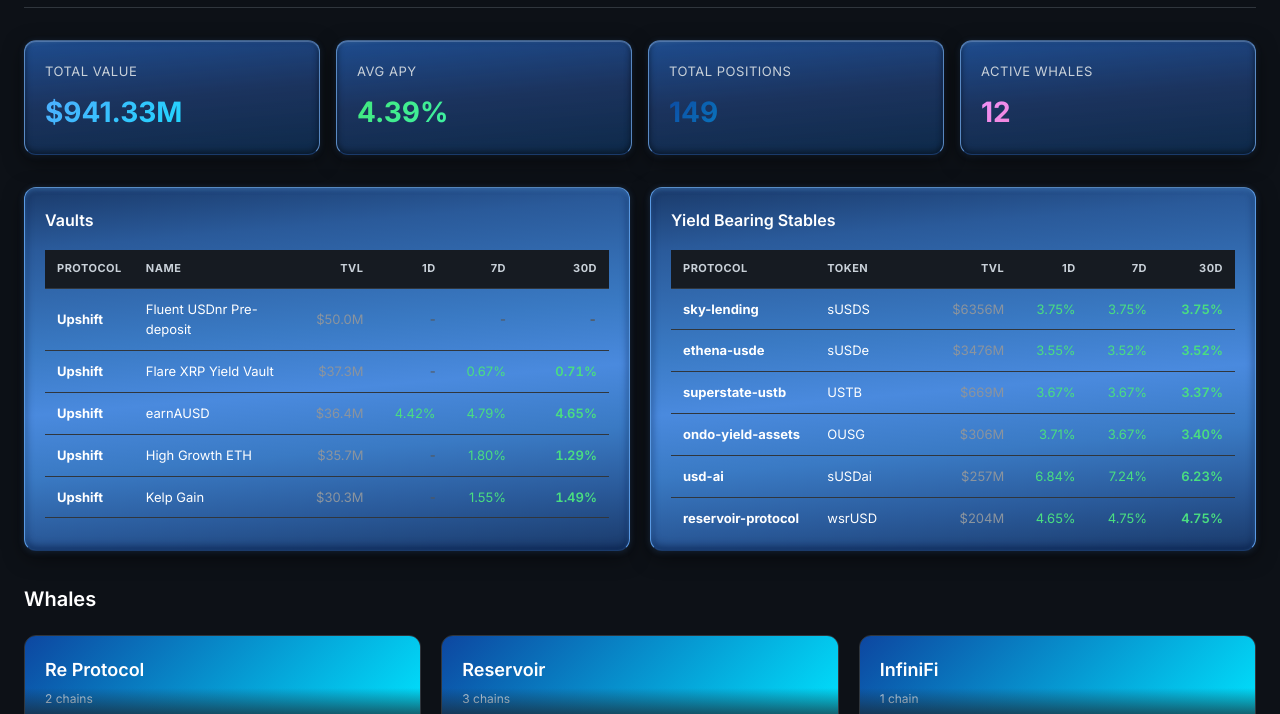
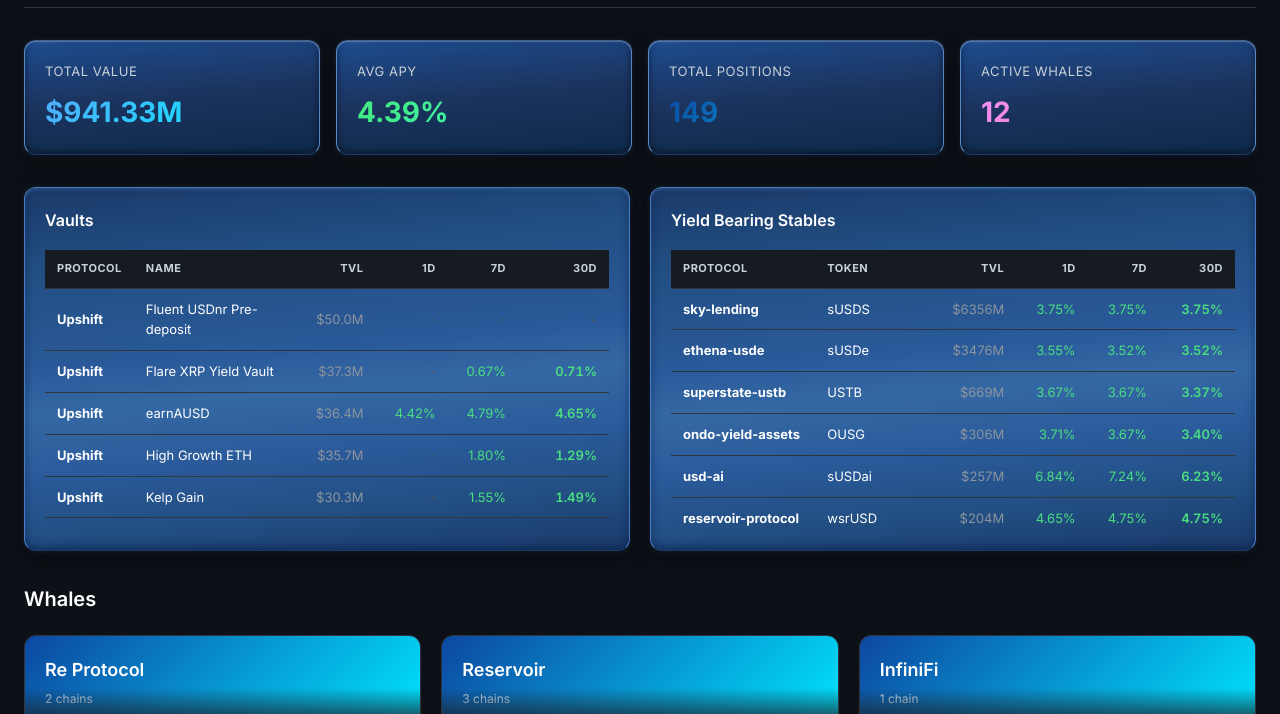
Before and after one commit to bubbamacxtxt-cyber/protocol-yield-tracker, a website: page index.html in a window 1280 px wide. Shown: the part 86-800 px from the top of the page. Drawn offline with nearby package versions, Linux system fonts and the light colour scheme.

Commit message:
style: toned down metallic gradient highlight band

```diff
--- a/index.html
+++ b/index.html
@@ -114,11 +114,11 @@ body {
 }
 
 .chart-card {
-  background: linear-gradient(175deg, #1a3a6a 0%, #2a5a9a 15%, #3a7ac4 40%, #4a8ade 55%, #3a7ac4 70%, #2a5a9a 85%, #1a3a6a 100%);
-  border: 1px solid #5a9ae4;
-  border-top: 1px solid rgba(140,200,255,0.5);
+  background: linear-gradient(175deg, #1a3a6a 0%, #224e82 20%, #2a5a9a 45%, #3468a4 55%, #2a5a9a 70%, #224e82 85%, #1a3a6a 100%);
+  border: 1px solid #4a7ac4;
+  border-top: 1px solid rgba(140,200,255,0.4);
   border-bottom: 1px solid #1a3a6a;
-  box-shadow: inset 0 2px 4px rgba(100,180,255,0.3), inset 0 -3px 8px rgba(0,20,60,0.6), 0 6px 20px rgba(0,0,0,0.5), 0 1px 6px rgba(80,140,220,0.3);
+  box-shadow: inset 0 2px 3px rgba(100,180,255,0.2), inset 0 -3px 8px rgba(0,20,60,0.5), 0 6px 20px rgba(0,0,0,0.5), 0 1px 6px rgba(80,140,220,0.2);
   border-radius: 12px;
   padding: 20px;
   min-height: 350px;
```
